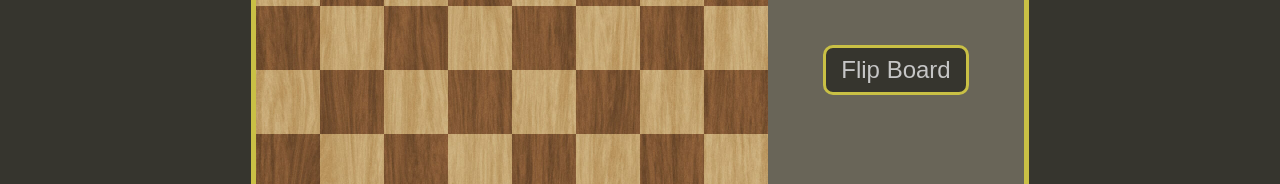
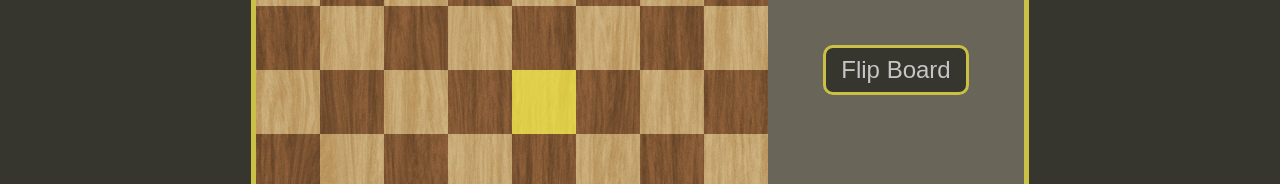
Before and after one commit to jwbrowning/portfolio, a React (Create React App) app: page /openings in a window 1280 px wide. Both pictures are taken after a click on the element 512 px from the left and 400 px from the top of the page. Shown: the part 330-514 px from the top of the page. Built offline with nearby package versions, Linux system fonts and the light colour scheme.

Commit message:
added square highlights for piece movement

```diff
--- a/package.json
+++ b/package.json
@@ -8,6 +8,7 @@
     "@testing-library/user-event": "^13.5.0",
     "chess.js": "^0.13.2",
     "react": "^18.1.0",
+    "react-beautiful-dnd": "^13.1.0",
     "react-dom": "^18.1.0",
     "react-router-dom": "^6.3.0",
     "react-scripts": "5.0.1",
--- a/src/App.css
+++ b/src/App.css
@@ -222,3 +222,66 @@ nav {
   height: 64px;
   width: 64px;
 }
+
+.drag-piece {
+  align-items: center;
+  width: 64px;
+  height: 64px;
+}
+
+.square {
+  pointer-events: none;
+  display: inline-block;
+  justify-content: space-evenly;
+  align-items: center;
+  width: 64px;
+  height: 64px;
+  position: absolute;
+  left: 0px;
+  top: 0px;
+}
+
+.start {
+  position: absolute;
+  left: 0px;
+  top: 0px;
+  pointer-events: none;
+  background-color: rgba(239, 233, 51, 0.617);
+  width: 64px;
+  height: 64px;
+  display: inline-block;
+}
+.start:hover {
+  background-color: rgba(255, 0, 0, 0.645);
+}
+
+.move {
+  position: absolute;
+  left: 0px;
+  top: 0px;
+  pointer-events: none;
+  background-color: rgba(239, 233, 51, 0.617);
+  width: 24px;
+  height: 24px;
+  border-radius: 50%;
+  display: inline-block;
+  transform: translate(20px, 20px);
+}
+.move:hover {
+  background-color: rgba(255, 0, 0, 0.645);
+}
+
+.capture {
+  position: absolute;
+  left: 0px;
+  top: 0px;
+  pointer-events: none;
+  background-color: rgba(239, 233, 51, 0.617);
+  width: 64px;
+  height: 64px;
+  border-radius: 50%;
+  display: inline-block;
+}
+.capture:hover {
+  background-color: rgba(255, 0, 0, 0.645);
+}
--- a/src/Components/Board.js
+++ b/src/Components/Board.js
@@ -1,7 +1,9 @@
 import React, { useState } from 'react';
 import { Chess } from 'chess.js';
+
 import Piece from './Piece'
-import '../App.css';
+import Square from './Square'
+
 import chessboard from '../Images/chessboard.png';
 import bB from '../Images/BBishop.png';
 import bK from '../Images/BKing.png';
@@ -15,6 +17,8 @@ import wN from '../Images/WKnight.png';
 import wP from '../Images/WPawn.png';
 import wQ from '../Images/WQueen.png';
 import wR from '../Images/WRook.png';
+
+import '../App.css';
 
 const pieceSize = 64;
 
@@ -113,11 +117,21 @@ function GetSquare(flipped, x, y) {
     return GetFile(x) + GetRank(y);
 }
 
+function GetCords(flipped, square) {
+    var x = cord[square.charAt(0)];
+    var y = cord[square.charAt(1)];
+    if (flipped) {
+        x = 7 - x;
+        y = 7 - y;
+    }
+    return [x, y]
+}
+
 function Board(props) {
     const [chess, setChess] = useState(new Chess());
 
-    var startSq = ""
-    var endSq = ""
+    const [startSq, setStartSq] = useState('');
+    var endSq = ''
     var startX = 0
     var startY = 0
 
@@ -125,7 +139,7 @@ function Board(props) {
 
     const [pieces, setPieces] = useState(GetPieces(chess.board(), flipped));
 
-    const [highlightedSquares, setHighlightedSquares] = useState([])
+    const [squares, setSquares] = useState([])
 
     const UpdatePieces = (f=flipped) => {
         setPieces(GetPieces(chess.board(), f));
@@ -136,17 +150,34 @@ function Board(props) {
         UpdatePieces(!flipped)
     }
 
+    const updateSquares = (sq) => {
+        const sqs = [];
+        if (sq != '') {
+            const sCords = GetCords(flipped, sq);
+            sqs.push({ type: 'start', x: sCords[0] * pieceSize, y: sCords[1] * pieceSize, key: 0 });
+            const moves = chess.moves({ verbose: true, square: sq });
+            for (var i = 0; i < moves.length; i++) {
+                const cords = GetCords(flipped, moves[i].to);
+                if (chess.get(moves[i].to)) {
+                    sqs.push({ type: 'capture', x: cords[0] * pieceSize, y: cords[1] * pieceSize, key: i + 1 });
+                } else {
+                    sqs.push({ type: 'move', x: cords[0] * pieceSize, y: cords[1] * pieceSize, key: i + 1 });
+                }
+            }
+        }
+        setSquares(sqs);
+    }
+
     const DragStart = (e, x, y) => {
-        // e.preventDefault();
         e.dataTransfer.effectAllowed = 'move'
-        startSq = GetSquare(flipped, x, y);
-        // highlightedSquares = [startSq]
-        // setHighlightedSquares(highlightedSquares)
-        console.log('start ' + startSq)
+        var startSqu = GetSquare(flipped, x, y);
+        setStartSq(startSqu);
+        console.log('start ' + startSqu)
         const size = pieceSize * 8;
         startX = Math.floor((e.nativeEvent.offsetX / size) * 8) * pieceSize;
         startY = Math.floor((e.nativeEvent.offsetY / size) * 8) * pieceSize;
         endSq = "";
+        updateSquares(startSqu);
     }
 
     const handleDragLeave = event => {
@@ -182,16 +213,16 @@ function Board(props) {
         e.dataTransfer.effectAllowed = 'move'
         e.preventDefault()
         endSq = GetSquare(flipped, x, y);
-        console.log('end ' + endSq)
+        console.log('end ' + endSq + ' from ' + startSq)
         if (startSq != "") {
+            console.log('move')
             chess.move({ from: startSq, to: endSq })
             setChess(chess);
             UpdatePieces();
         }
-        startSq = "";
+        setStartSq("");
         endSq = "";
-        // highlightedSquares = []
-        // setHighlightedSquares(highlightedSquares)
+        updateSquares("");
     }
 
     const Click = (e, x, y) => {
@@ -199,19 +230,20 @@ function Board(props) {
         console.log("click " + sq);
         if (startSq == "") {
             // console.log("start")
-            startSq = sq;
-            // highlightedSquares = [startSq]
-            // setHighlightedSquares(highlightedSquares)
+            setStartSq(sq);
+            updateSquares(sq);
+        } else if (startSq == sq) {
+            setStartSq("");
+            endSq = "";
+            updateSquares("");
         } else {
             // console.log("end")
-            endSq = sq;
-            chess.move({ from: startSq, to: endSq })
+            chess.move({ from: startSq, to: sq })
             setChess(chess);
             UpdatePieces();
-            startSq = "";
-            // highlightedSquares = []
-            // setHighlightedSquares(highlightedSquares)
+            setStartSq(sq);
             endSq = "";
+            updateSquares(sq);
         }
     }
 
@@ -247,6 +279,9 @@ function Board(props) {
                     src={chessboard}
                     height='100%'
                     width='100%'/>
+                {squares.map((square) => (
+                    <Square type={square.type} x={square.x} y={square.y} key={square.key}/>
+                ))}
                 {pieces.map((piece) => (
                     <Piece type={piece.type} x={piece.x} y={piece.y} key={piece.key}
                     onDragStart={DragStart}
--- /dev/null
+++ b/src/Components/Square.js
@@ -0,0 +1,13 @@
+import React, { useState } from 'react'
+import '../App.css';
+
+function Square(props) {
+    return(
+        <div className='square'
+        style={{transform: 'translate(' + props.x + 'px, ' + props.y + 'px)'}}>
+            <span className={props.type}/>
+        </div>
+    );
+}
+
+export default Square;
```
Also changed, not shown: 1 other file (tests, documents, lock files or other folders).
